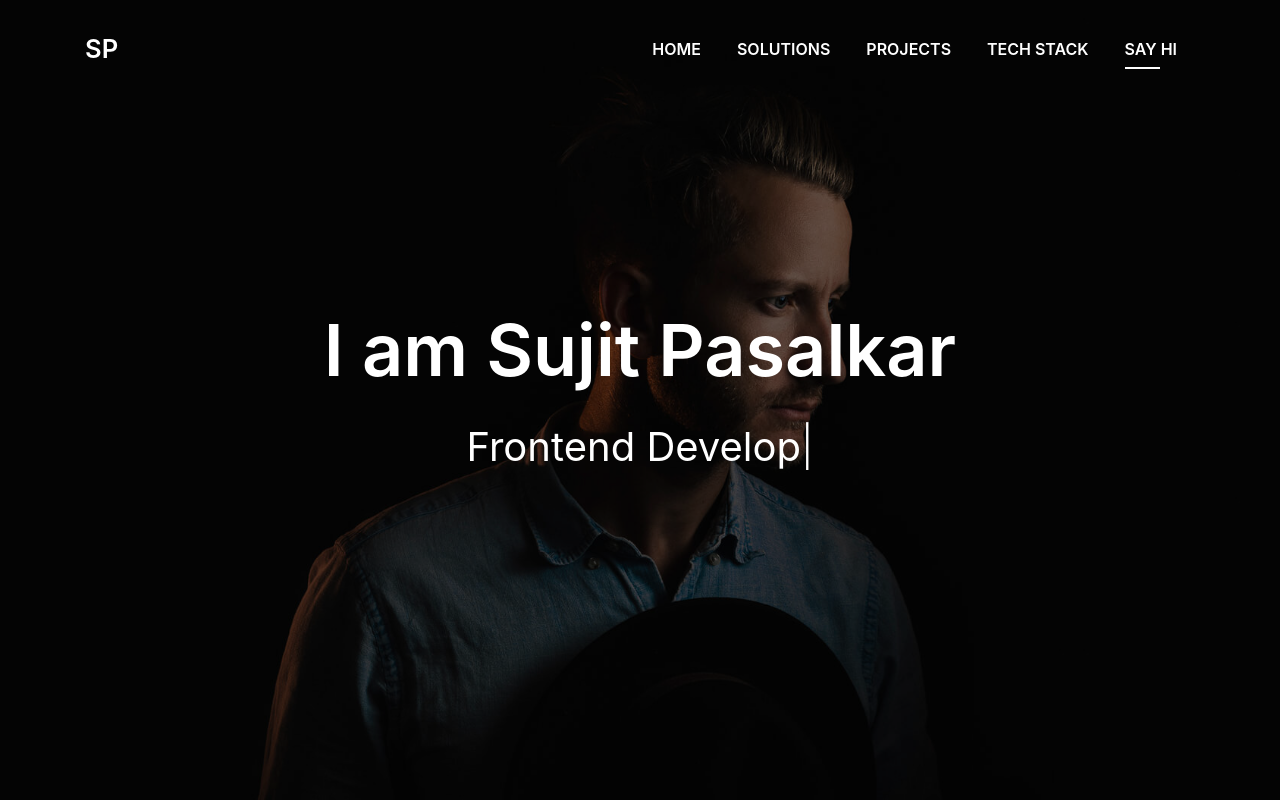
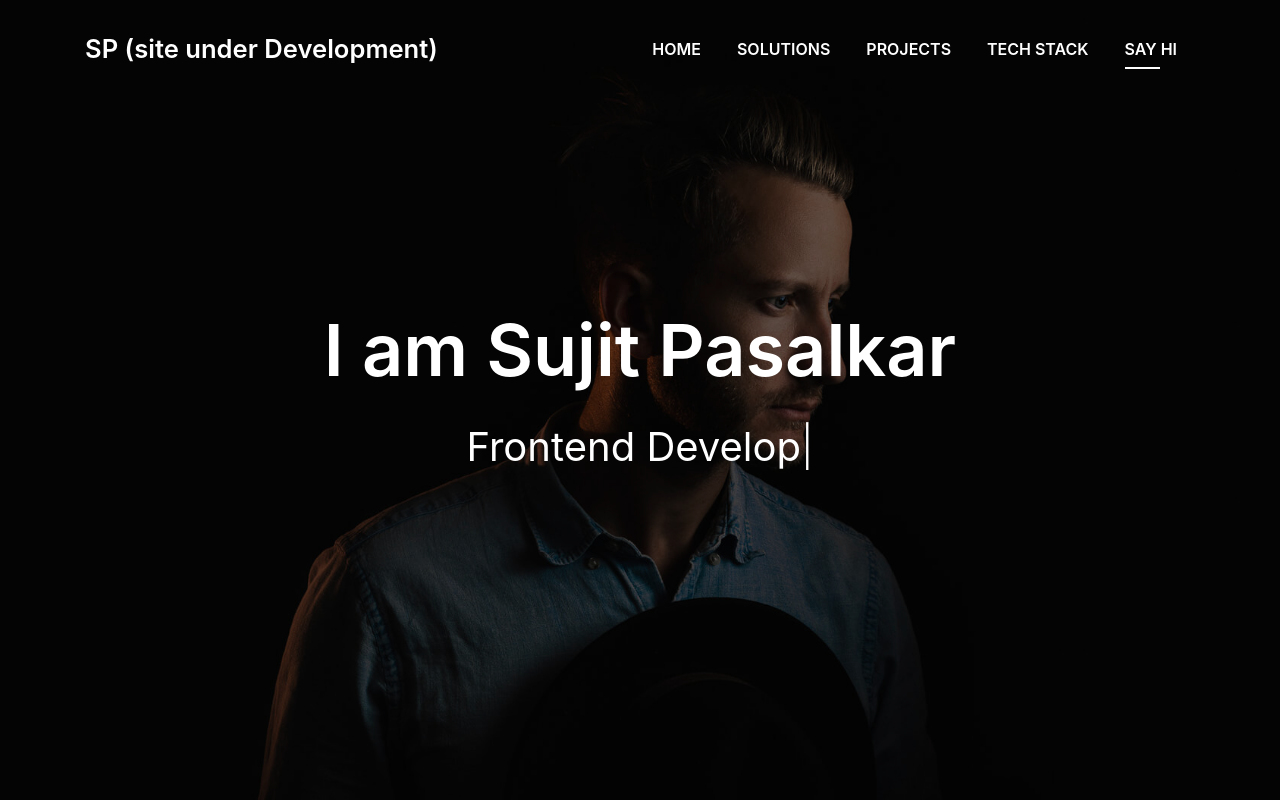
Before and after one commit to SujitP75/sujit_pasalkar.github.io, a plain HTML site: page index.html in a window 1280 px wide. Shown: the top 800 px of the page. Drawn offline with Linux system fonts and the light colour scheme; files whose address does not match are found by name.

Commit message:
under process..

```diff
--- a/index.html
+++ b/index.html
@@ -37,7 +37,7 @@
   <!-- ======= Header/ Navbar ======= -->
   <nav class="navbar navbar-b navbar-trans navbar-expand-md fixed-top" id="mainNav">
     <div class="container">
-      <a class="navbar-brand js-scroll" href="#page-top">SP</a>
+      <a class="navbar-brand js-scroll" href="#page-top">SP (site under Development)</a>
       <button class="navbar-toggler collapsed" type="button" data-toggle="collapse" data-target="#navbarDefault" aria-controls="navbarDefault" aria-expanded="false" aria-label="Toggle navigation">
         <span></span>
         <span></span>
```
